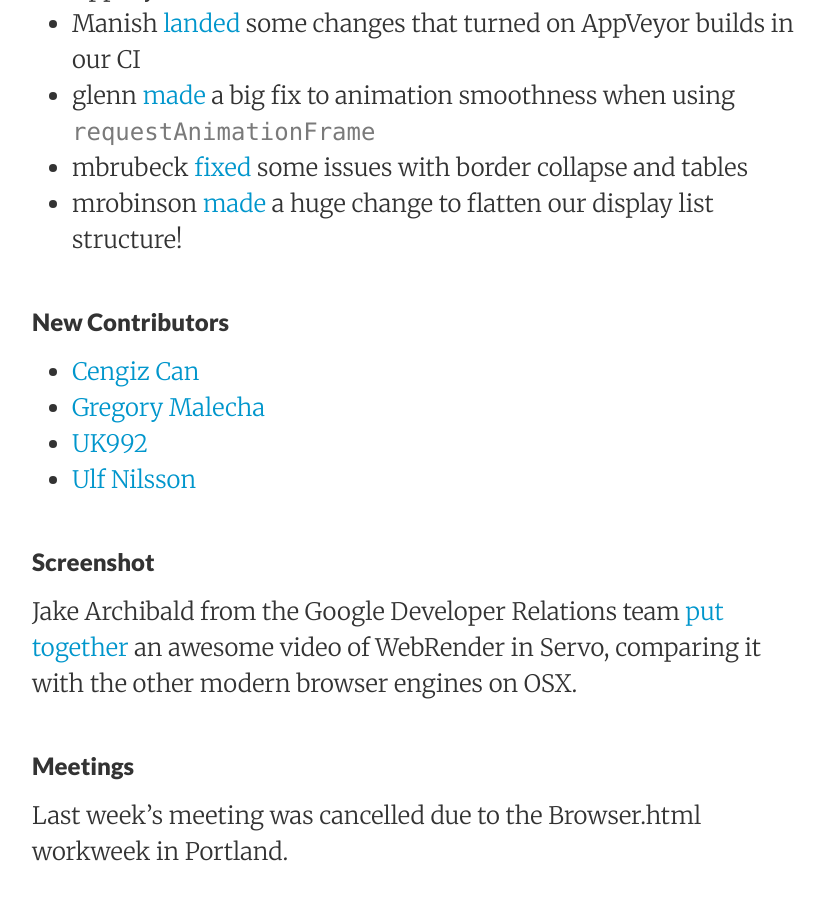
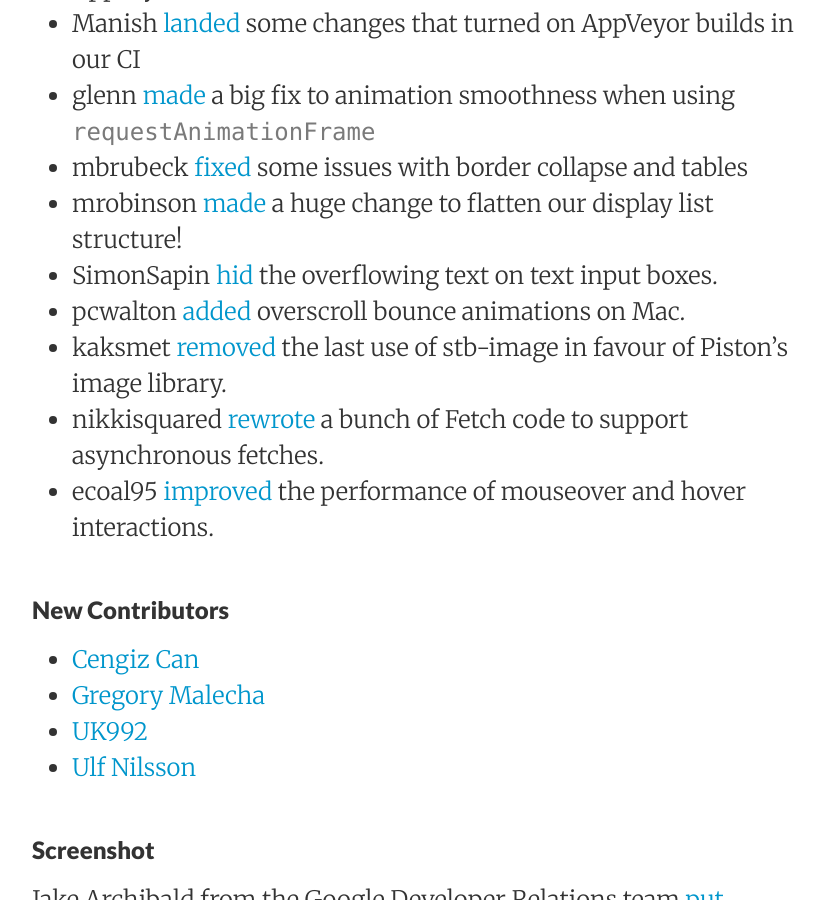
Before and after one commit to servo/blog.servo.org, a Jekyll site: the page built from _posts/2016-03-07-twis-54.md, in a window 1280 px wide and 900 px high, scrolled down 647 px. Shown: the whole window, without its empty margins (224-1048 px from the left). Built offline with Jekyll 4.4.1, drawn with Linux system fonts in a browser that asks for light colours.

Commit message:
More notable things.

```diff
--- a/_posts/2016-03-07-twis-54.md
+++ b/_posts/2016-03-07-twis-54.md
@@ -17,6 +17,11 @@
  - glenn [made](https://github.com/servo/servo/pull/9858) a big fix to animation smoothness when using `requestAnimationFrame`
  - mbrubeck [fixed](https://github.com/servo/servo/pull/9826) some issues with border collapse and tables
  - mrobinson [made](https://github.com/servo/servo/pull/9756) a huge change to flatten our display list structure!
+ - SimonSapin [hid](https://github.com/servo/servo/pull/9875) the overflowing text on text input boxes.
+ - pcwalton [added](https://github.com/servo/webrender/pull/217) overscroll bounce animations on Mac.
+ - kaksmet [removed](https://github.com/servo/servo/pull/9790) the last use of stb-image in favour of Piston's image library.
+ - nikkisquared [rewrote](https://github.com/servo/servo/pull/9753) a bunch of Fetch code to support asynchronous fetches.
+ - ecoal95 [improved](https://github.com/servo/servo/pull/9715) the performance of mouseover and hover interactions.
 
 
 ### New Contributors
```
